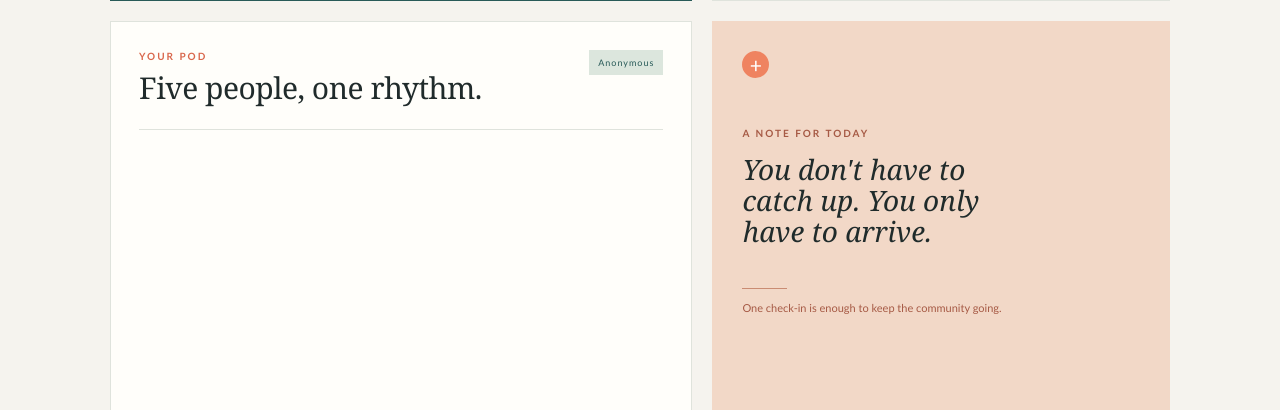
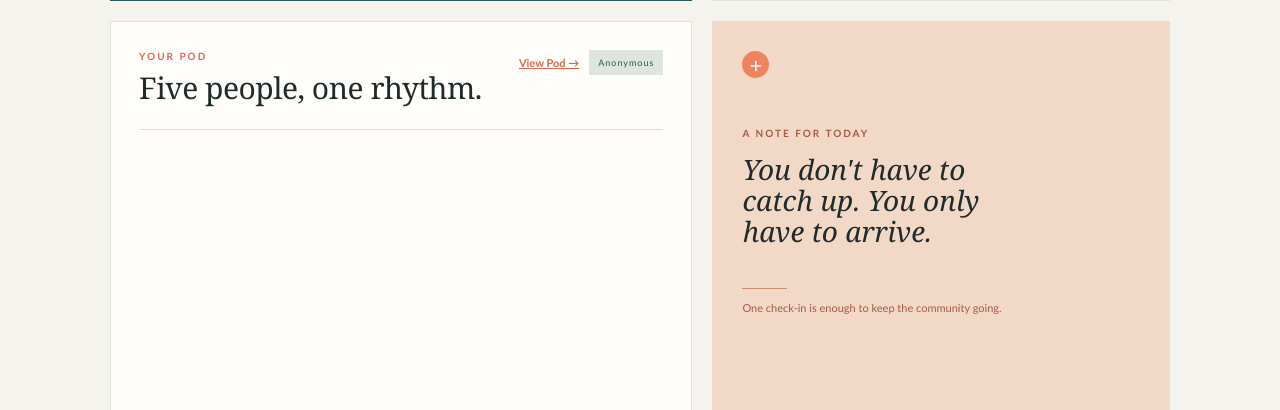
Before and after one commit to eitophetamine9/AnchorPod, a Django app: template templates/home/home.html in a window 1280 px wide. Shown: the part 615-1025 px from the top of the page. Run offline with Django 5.2, Linux system fonts and the light colour scheme; the template is opened without the code that fills it, so the values that code supplies are empty.

Commit message:
feat: implement dedicated My Pod micro-community screen and roster

```diff
--- a/anchorpod/urls.py
+++ b/anchorpod/urls.py
@@ -22,6 +22,7 @@ from django.urls import include, path
 from apps.login.views import login_view, logout_view
 from apps.register.views import register_view
 from apps.home.views import home_view, check_in_view
+from apps.pods.views import my_pod_view
 
 urlpatterns = [
     path('admin/', admin.site.urls),
@@ -31,6 +32,8 @@ urlpatterns = [
     path('settings/', include('apps.user_settings.urls')),
     path('nudges/', include('apps.nudges.urls')),
     path('goals/', include('apps.goals.urls')),
+    path('pod/', include('apps.pods.urls')),
+    path('pods/', my_pod_view, name='pods_alias'),
     path('', include('apps.home.urls')),
 
     # Non-namespaced aliases for backward compatibility with existing tests
--- a/templates/base.html
+++ b/templates/base.html
@@ -27,6 +27,7 @@
     {% if user.is_authenticated %}
       <nav class="header-nav">
         <a href="{% url 'home:home' %}">Home</a>
+        <a href="{% url 'pods:my_pod' %}">My Pod</a>
         <a href="{% url 'profile:profile' %}">Profile</a>
         <a href="{% url 'user_settings:settings' %}">Settings</a>
         <span class="user-label">
--- a/templates/home/home.html
+++ b/templates/home/home.html
@@ -133,7 +133,10 @@
           <p class="eyebrow">Your pod</p>
           <h2>Five people, one rhythm.</h2>
         </div>
-        <span class="anonymous-label">Anonymous</span>
+        <div style="display: flex; align-items: center; gap: 10px;">
+          <a href="{% url 'pods:my_pod' %}" style="font-size: 11px; font-weight: 700; color: var(--coral-deep); text-decoration: underline;">View Pod &rarr;</a>
+          <span class="anonymous-label">Anonymous</span>
+        </div>
       </div>
 
       <div class="member-list">
```
Also changed, not shown: README.md.
